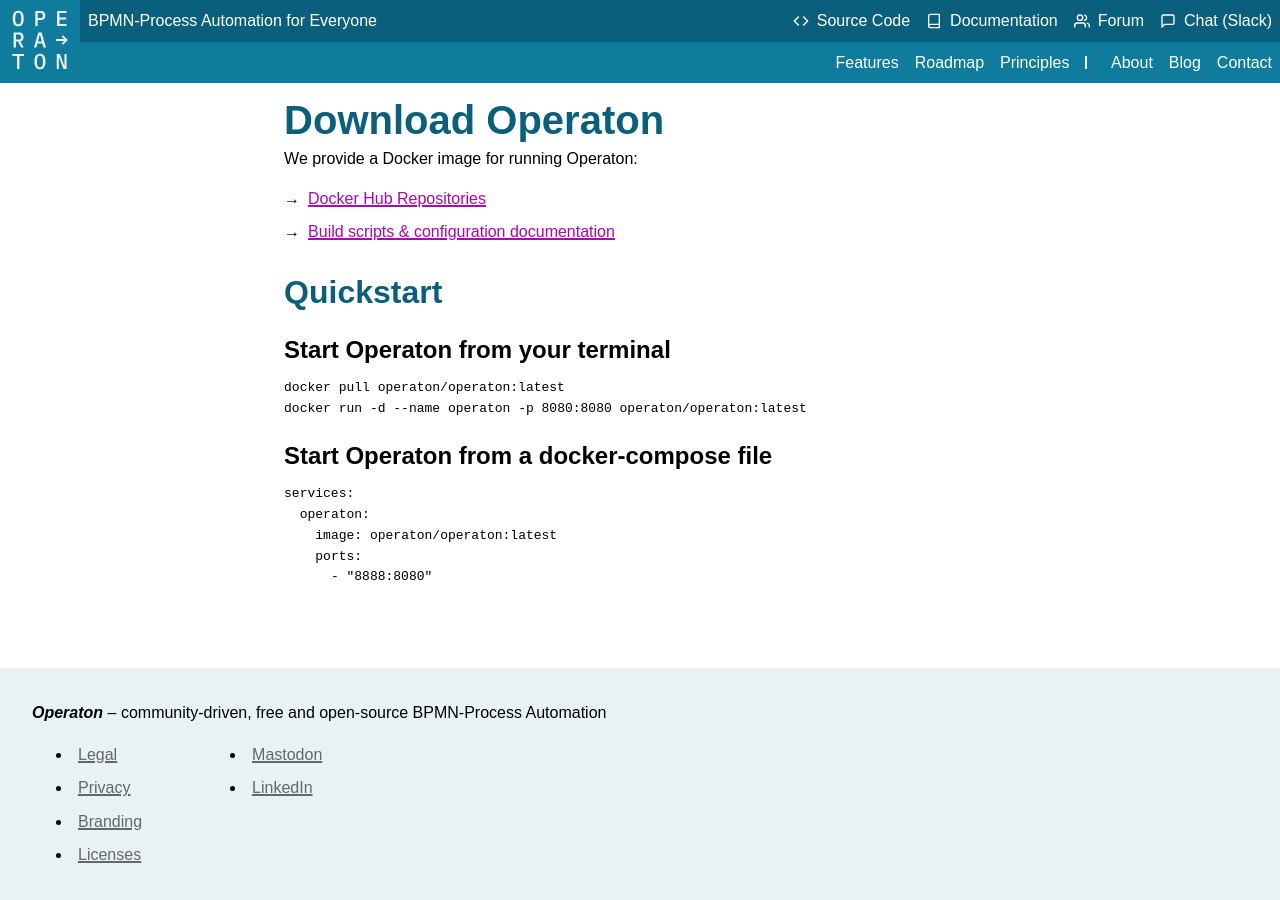
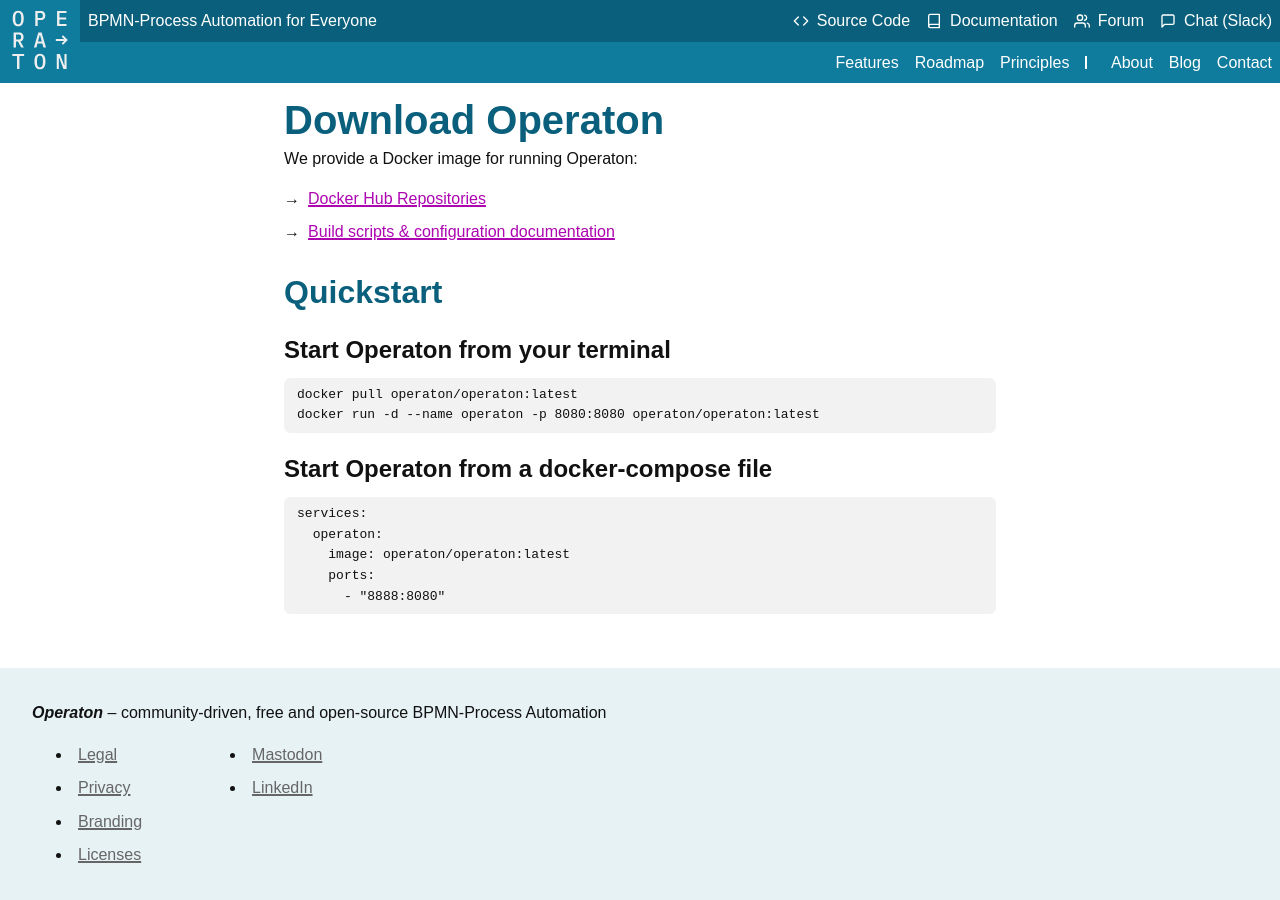
Before and after one commit to operaton/operaton.org, a Jekyll site: the page built from download.md, in a window 1280 px wide. Built offline with Jekyll 4.4.1, drawn with Linux system fonts in a browser that asks for light colours.

Commit message:
darkmode 😎

```diff
--- a/assets/css/main.css
+++ b/assets/css/main.css
@@ -1,24 +1,41 @@
 html { scroll-behavior: smooth; }
 
 body {
-  display: flex;
-  flex-direction: column;
-  height: 100vh;
-  overflow-y: hidden;
-  font-family: sans-serif;
-
   --color-primary: #0f7b9d;
   --color-primary-darker: #0a607c;
   --color-primary-light: #e7f2f5;
   --color-secondary: #ad06b1;
   --color-font: #111;
   --color-font-white: white;
+  --color-font-primary: var(--color-primary-darker);
   --color-font-secondary: #666;
+  --color-bg: white;
+  --color-bg-2: #f2f2f2;
 
   --space-s: .5em;
   --space-m: 1em;
   --space-l: 2em;
   --space-xl: 4em;
+
+  display: flex;
+  flex-direction: column;
+  height: 100vh;
+  overflow-y: hidden;
+  font-family: sans-serif;
+  background-color: var(--color-bg);
+  color: var(--color-font);
+}
+
+@media (prefers-color-scheme: dark) {
+  body {
+    --color-bg: #111;
+    --color-bg-2: #333;
+    --color-font: #f2f2f2;
+    --color-font-secondary: #ccc;
+    --color-font-primary: #61b8d5;
+    --color-primary-light: #053542;
+    --color-secondary: #f99bfb;
+  }
 }
 
 #content { max-width: 80ch; width: calc(100% - 1.4em) }
@@ -290,7 +307,7 @@
   color: var(--color-font-secondary);
   font-size: 0.9em;
 } #start-page > aside a {
-  color: var(--color-primary-darker);
+  color: var(--color-font-primary);
   font-weight: normal;
   text-decoration-thickness: 0.1em;
 }
@@ -323,11 +340,11 @@
 h1, h2, h3, h4, h5 { line-height: 1.3; }
 h2 {
   font-size: 2.5em;
-  color: var(--color-primary-darker);
+  color: var(--color-font-primary);
 }
 h3 {
   font-size: 2em;
-  color: var(--color-primary-darker);
+  color: var(--color-font-primary);
 }
 h4 { font-size: 1.5em; }
 
@@ -358,6 +375,12 @@
 time {
   font-size: .9em;
   font-family: monospace;
+}
+
+pre {
+  background-color: var(--color-bg-2);
+  padding: var(--space-s) var(--space-m);
+  border-radius: var(--space-s);
 }
 
 .screen-hidden {
```
